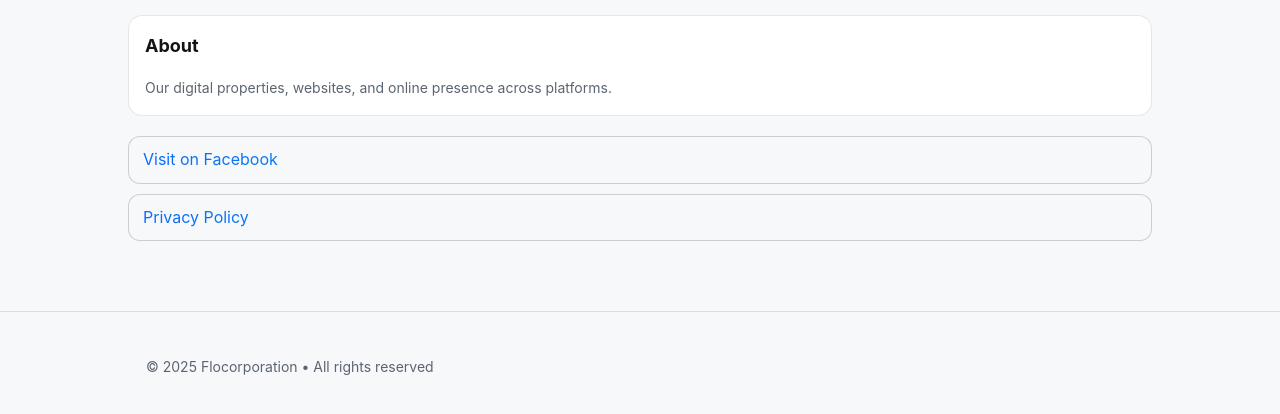
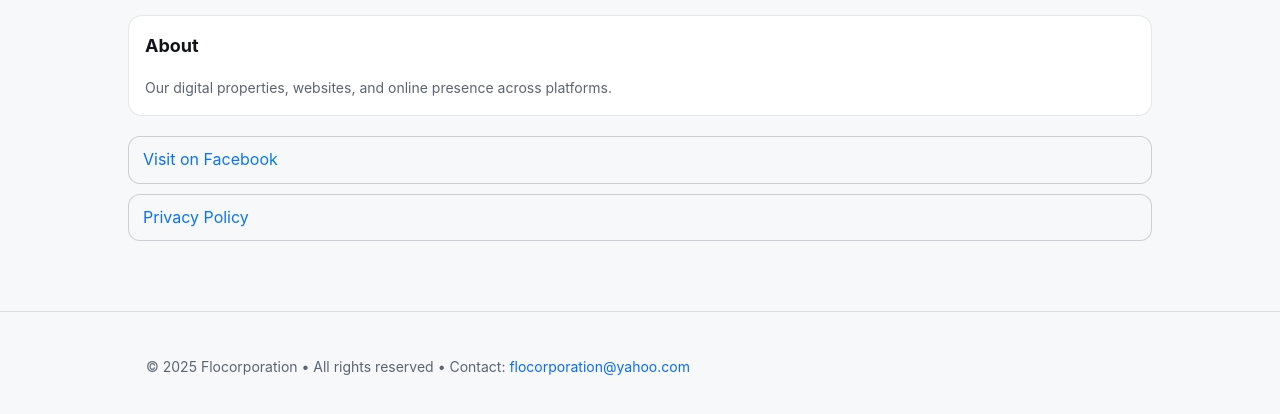
Before and after one commit to bambuflorea244-collab/Flocorporation, a plain HTML site: page web/index.html in a window 1280 px wide. Shown: the part 238-652 px from the top of the page. Drawn offline with Linux system fonts and the light colour scheme.

Commit message:
Update index.html

```diff
--- a/web/index.html
+++ b/web/index.html
@@ -5,6 +5,10 @@
   <meta name="viewport" content="width=device-width,initial-scale=1" />
   <title>Flocorporation.Web — Official</title>
   <link rel="stylesheet" href="../assets/style.css" />
+  <meta property="og:title" content="Flocorporation.Web" />
+  <meta property="og:description" content="Digital properties and web projects." />
+  <meta property="og:image" content="https://bambuflorea244-collab.github.io/Flocorporation/assets/og-image.png" />
+  <meta property="og:type" content="website" />
 </head>
 <body>
   <header class="header">
@@ -36,8 +40,12 @@
   </main>
 
   <footer class="footer">
-    <div class="container">© <span id="y"></span> Flocorporation • All rights reserved</div>
+    <div class="container">
+      © <span id="y"></span> Flocorporation • All rights reserved • Contact:
+      <a href="mailto:flocorporation@yahoo.com">flocorporation@yahoo.com</a>
+    </div>
   </footer>
+
   <script>document.getElementById('y').textContent=new Date().getFullYear()</script>
 </body>
 </html>
```
